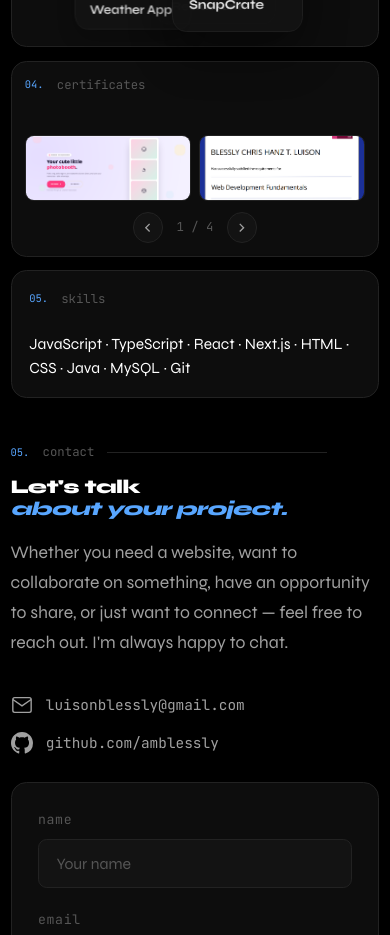
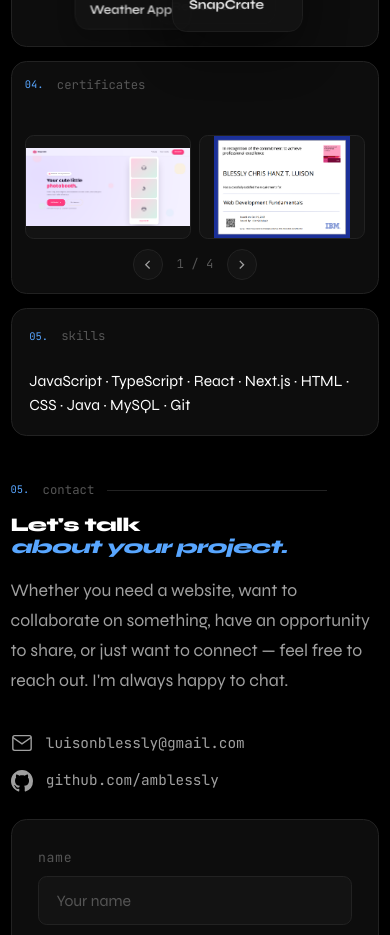
Before and after one commit to amblessly/portfolio, a Next.js app: page / in a window 390 px wide. Shown: the part 1880-2815 px from the top of the page. Built offline with nearby package versions, Linux system fonts and the light colour scheme.

Commit message:
fix: certificates fixed aspect-ratio container with object-fit contain, scaled down

```diff
--- a/app/globals.css
+++ b/app/globals.css
@@ -299,14 +299,14 @@ body::before {
   overflow: hidden;
   background: var(--bg3);
   border: 1px solid var(--border);
-  height: 80px;
+  aspect-ratio: 16 / 10;
 }
 
 .gallery-thumb img {
   display: block;
   width: 100%;
   height: 100%;
-  object-fit: cover;
+  object-fit: contain;
   pointer-events: none;
 }
 
@@ -2148,9 +2148,6 @@ body::before {
   }
   .coverflow-hidden-right {
     transform: translateX(230px);
-  }
-  .gallery-thumb {
-    height: 70px;
   }
 }
 
@@ -2252,9 +2249,6 @@ body::before {
   .bento-tile-gallery {
     padding: 0.75rem;
   }
-  .gallery-thumb {
-    height: 60px;
-  }
 }
 
 /* ═══════════════════════════════════════════════════════════════════
```
